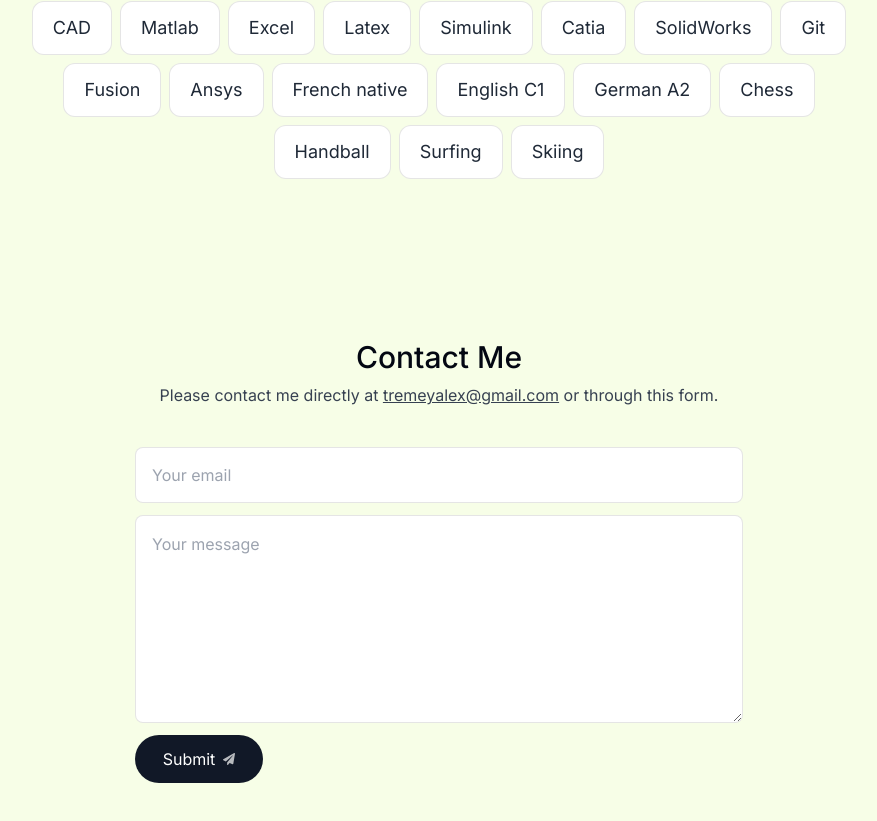
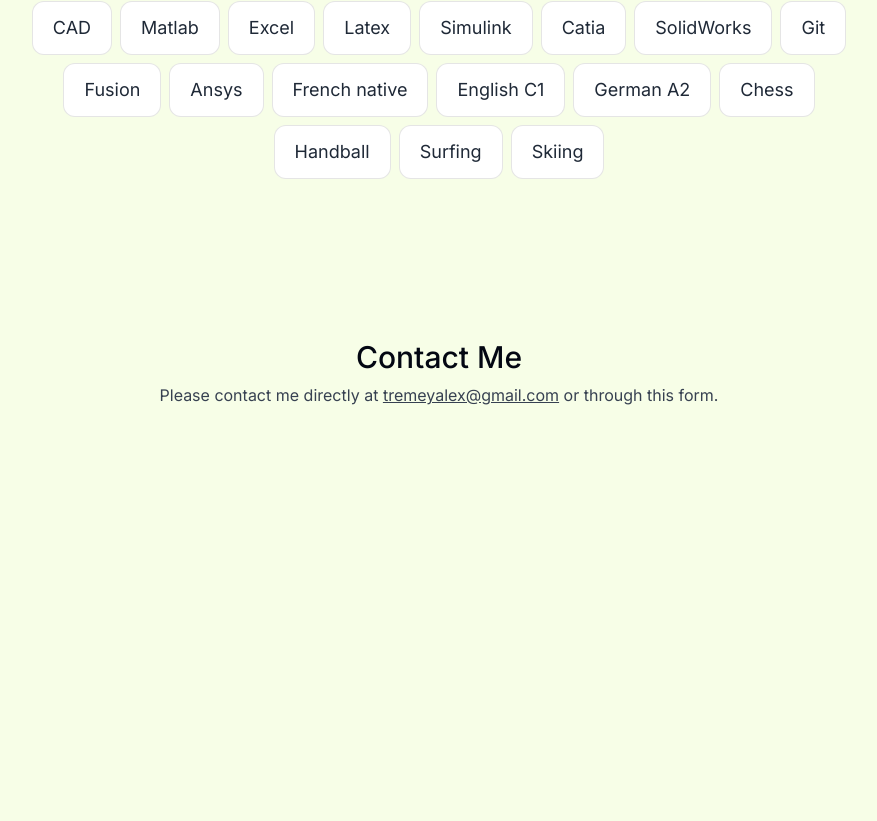
Before and after one commit to alextrm/personal-portfolio, a Next.js app: page / in a window 1280 px wide. Shown: the part 4637-5458 px from the top of the page, without its empty margins (201-1078 px from the left). After the commit the page ends 5156 px from the top, so only its background shows below. Built offline with nearby package versions, Linux system fonts and the light colour scheme; no server answers.

Commit message:
fourth commit

```diff
--- a/components/contact.tsx
+++ b/components/contact.tsx
@@ -4,9 +4,6 @@
 import SectionHeading from "./section-heading";
 import { motion } from "framer-motion";
 import { useSectionInView } from "@/lib/hooks";
-import { sendEmail } from "@/actions/sendEmail";
-import SubmitBtn from "./submit-btn";
-import toast from "react-hot-toast";
 
 export default function Contact() {
   const { ref } = useSectionInView("Contact");
@@ -38,37 +35,6 @@
         </a>{" "}
         or through this form.
       </p>
-
-      <form
-        className="mt-10 flex flex-col dark:text-black"
-        action={async (formData) => {
-          const { data, error } = await sendEmail(formData);
-
-          if (error) {
-            toast.error(error);
-            return;
-          }
-
-          toast.success("Email sent successfully!");
-        }}
-      >
-        <input
-          className="h-14 px-4 rounded-lg borderBlack dark:bg-white dark:bg-opacity-80 dark:focus:bg-opacity-100 transition-all dark:outline-none"
-          name="senderEmail"
-          type="email"
-          required
-          maxLength={500}
-          placeholder="Your email"
-        />
-        <textarea
-          className="h-52 my-3 rounded-lg borderBlack p-4 dark:bg-white dark:bg-opacity-80 dark:focus:bg-opacity-100 transition-all dark:outline-none"
-          name="message"
-          placeholder="Your message"
-          required
-          maxLength={5000}
-        />
-        <SubmitBtn />
-      </form>
     </motion.section>
   );
 }
--- /dev/null
+++ b/components/language-switch.tsx
@@ -0,0 +1,24 @@
+import React from 'react';
+
+interface LanguageSwitcherProps {
+  setLanguage: (lang: string) => void;
+}
+
+const LanguageSwitcher: React.FC<LanguageSwitcherProps> = ({ setLanguage }) => {
+  const handleLanguageChange = (e: React.ChangeEvent<HTMLSelectElement>) => {
+    const selectedLanguage = e.target.value;
+    setLanguage(selectedLanguage);
+  };
+
+  return (
+    <div>
+      <label htmlFor="language">Select Language: </label>
+      <select id="language" onChange={handleLanguageChange}>
+        <option value="en">English</option>
+        <option value="fr">French</option>
+      </select>
+    </div>
+  );
+};
+
+export default LanguageSwitcher;
```
Also changed, not shown: 1 other file (tests, documents, lock files or other folders).
